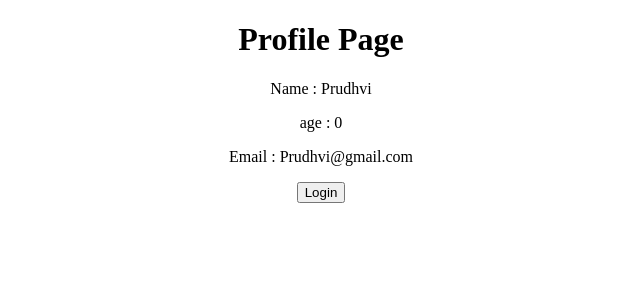
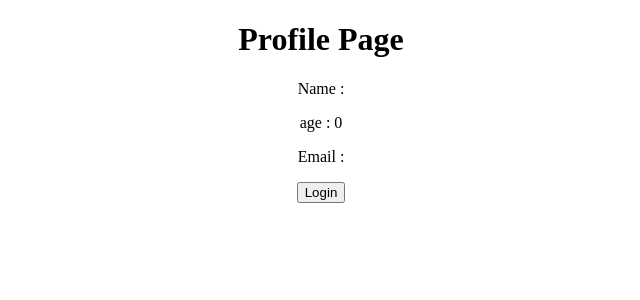
Before and after one commit to prudhvireddym/redux, a React (Create React App) app in the folder redux-tutorial/: page / in a window 1280 px wide. Shown: the top 300 px of the page, without its empty margins (319-959 px from the left). Built offline with nearby package versions, Linux system fonts and the light colour scheme.

Commit message:
using useDispatch in Login.js to dispatch a payload to change the profile

```diff
--- a/redux-tutorial/src/components/Login.js
+++ b/redux-tutorial/src/components/Login.js
@@ -1,9 +1,12 @@
 import React from 'react'
+import {useDispatch} from 'react-redux'
+import {login} from '../features/user'
 
 function Login() {
+    const dispatch = useDispatch()
     return (
         <div>
-            <button>Login</button>
+            <button onClick={()=>{dispatch(login({name:"Prudhvi",age:0,email:"Prudhvi@gmail.com"}))}}>Login</button>
         </div>
     )
 }
--- a/redux-tutorial/src/features/user.js
+++ b/redux-tutorial/src/features/user.js
@@ -3,7 +3,7 @@ import {createSlice} from '@reduxjs/toolkit'
 
 export const userSlice = createSlice({
     name:"user",
-    initialState:{value:{name:"Prudhvi",age:0,email:"Prudhvi@gmail.com"}},
+    initialState:{value:{name:"",age:0,email:""}},
     reducers:{
         login:(state,action)=>{
             state.value=action.payload
@@ -11,4 +11,6 @@ export const userSlice = createSlice({
     }
 })
 
+export const {login} = userSlice.actions
+
 export default userSlice.reducer
```
